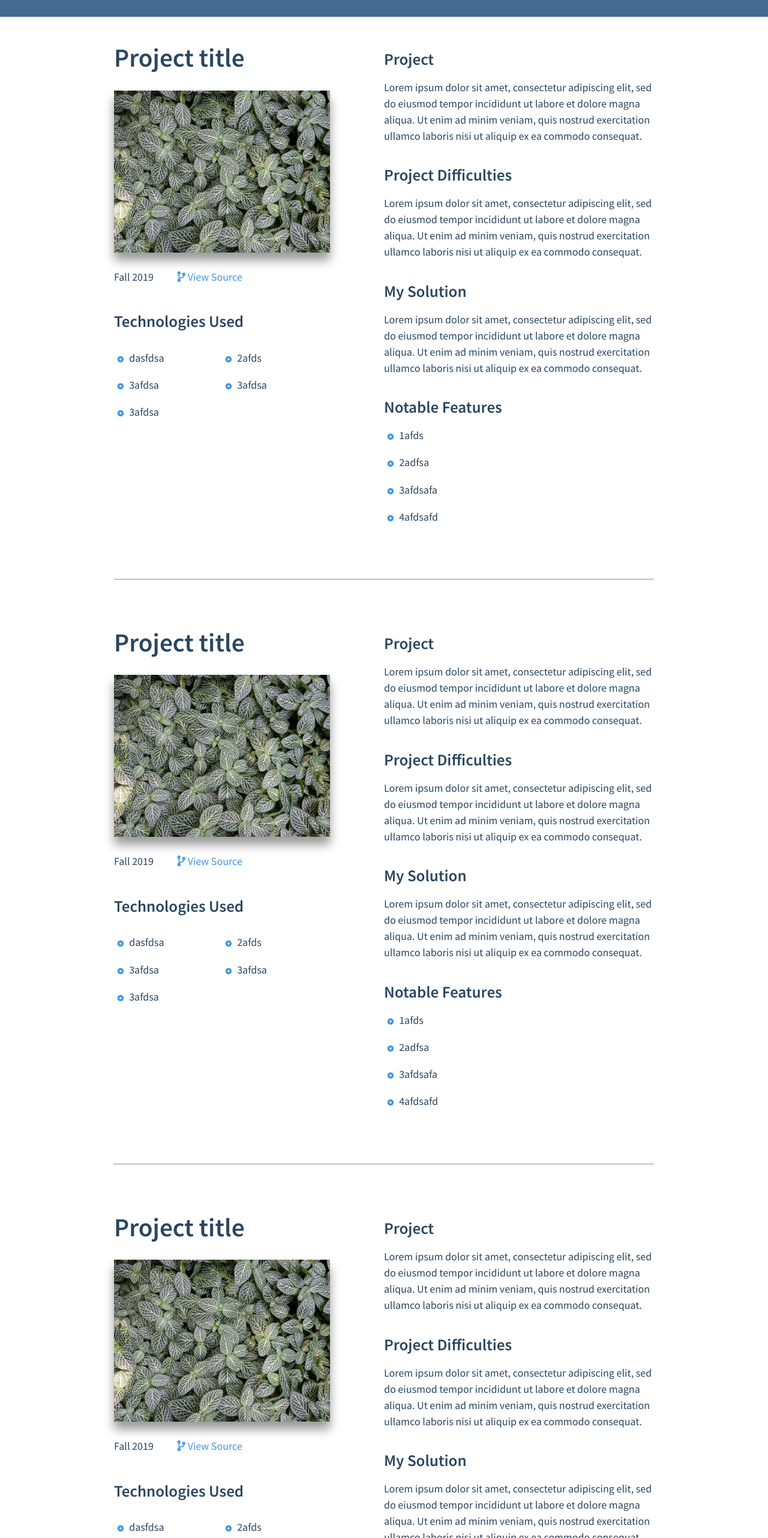
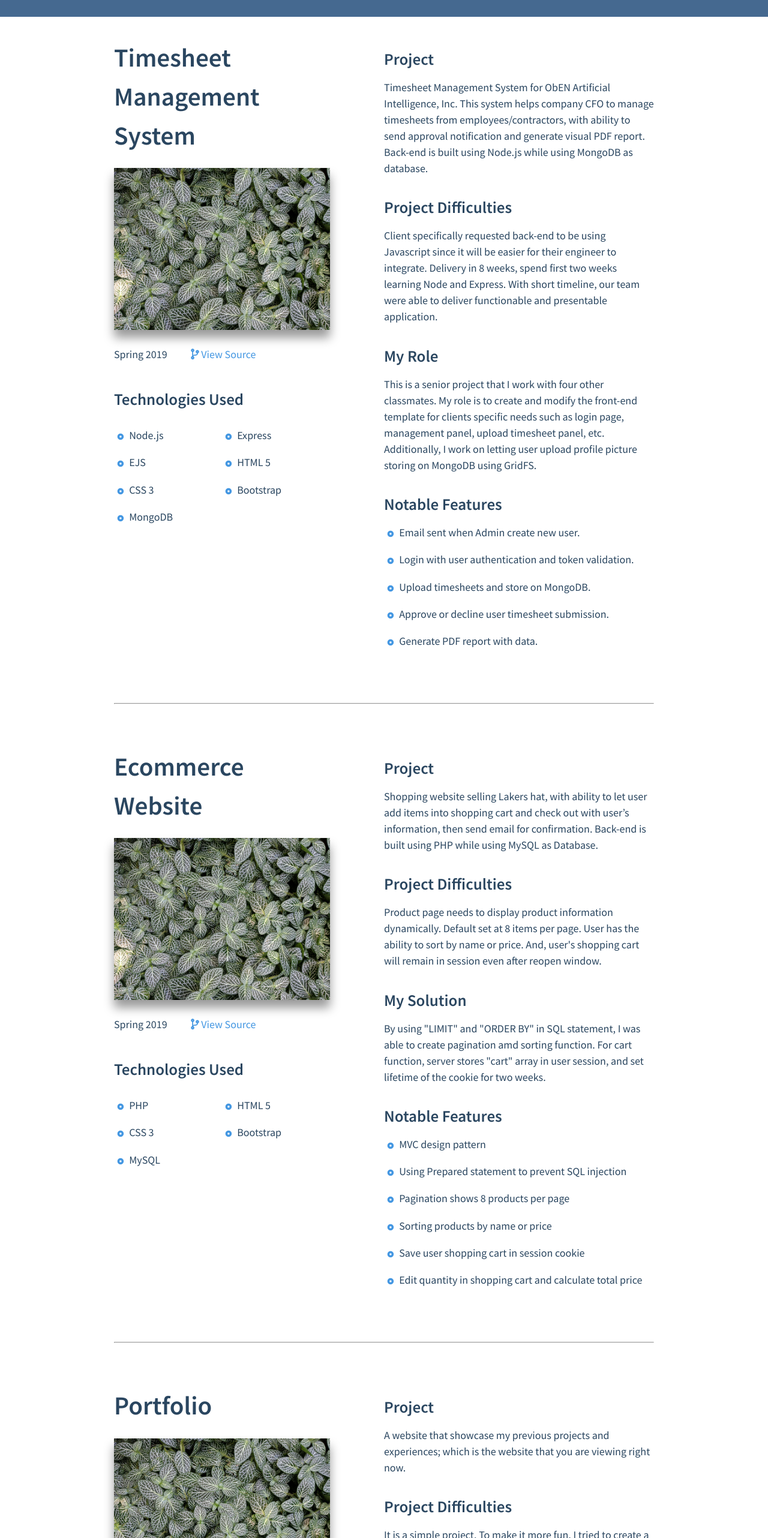
Before and after one commit to mrbrianlu/mrbrianlu.github.io, a plain HTML site: page index.html in a window 1280 px wide. Shown: the part 1440-4004 px from the top of the page at 60% size. Drawn offline with nearby package versions, Linux system fonts and the light colour scheme.

Commit message:
Update information on portfolio section

```diff
--- a/css/style.css
+++ b/css/style.css
@@ -263,6 +263,10 @@ section h2:before {
 }
 
 /* Experiences section */
+#experiences {
+	color: #2a4660;
+}
+
 #experiences h3 {
 	font-size: 1.3em;
 	padding: 1.5em 0 0 0;
--- a/index.html
+++ b/index.html
@@ -47,42 +47,159 @@
             <ul class="project-list">
                 <li class="project" data-aos="fade-up">
                     <div class="proj-info-left">
-                        <h3>Project title</h3>
+                        <h3>Timesheet Management System</h3>
+                        <img src="images/nerve.jpg" alt="">
+                        <span>Spring 2019</span>
+                        <a href=""><i class="fas fa-code-branch"></i> View Source</a>
+                        <h4>Technologies Used</h4>
+                        <ul>
+                            <li><i class="fas fa-dot-circle"></i> Node.js</li>
+                            <li><i class="fas fa-dot-circle"></i> Express</li>
+                            <li><i class="fas fa-dot-circle"></i> EJS</li>
+                            <li><i class="fas fa-dot-circle"></i> HTML 5</li>
+                            <li><i class="fas fa-dot-circle"></i> CSS 3</li>
+                            <li><i class="fas fa-dot-circle"></i> Bootstrap</li>
+                            <li><i class="fas fa-dot-circle"></i> MongoDB</li>
+                        </ul>
+                    </div>
+                    <div class="proj-info-right">
+                        <h4>Project</h4>
+                        <p>Timesheet Management System for ObEN Artificial Intelligence, Inc. This system helps company
+                            CFO
+                            to manage timesheets from employees/contractors, with
+                            ability to send approval notification and generate visual PDF report. Back-end is built
+                            using Node.js while using MongoDB as database.</p>
+                        <h4>Project Difficulties</h4>
+                        <p>Client specifically requested back-end to be using Javascript since it will be easier for
+                            their
+                            engineer to integrate. Delivery in 8 weeks, spend first two weeks learning Node and
+                            Express. With short timeline, our team were able to deliver functionable and presentable
+                            application.</p>
+                        <h4>My Role</h4>
+                        <p>This is a senior project that I work with four other classmates. My role is to create and
+                            modify the front-end template for clients specific needs such as login page, management
+                            panel, upload timesheet panel, etc. Additionally, I work on letting user upload profile
+                            picture storing on MongoDB using GridFS.</p>
+                        <h4>Notable Features</h4>
+                        <ul>
+                            <li><i class="fas fa-dot-circle"></i> Email sent when Admin create new user.</li>
+                            <li><i class="fas fa-dot-circle"></i> Login with user authentication and token validation.
+                            </li>
+                            <li><i class="fas fa-dot-circle"></i> Upload timesheets and store on MongoDB.</li>
+                            <li><i class="fas fa-dot-circle"></i> Approve or decline user timesheet submission.</li>
+                            <li><i class="fas fa-dot-circle"></i> Generate PDF report with data.</li>
+                        </ul>
+                    </div>
+                </li>
+                <hr>
+                <li class="project" data-aos="fade-up">
+                    <div class="proj-info-left">
+                        <h3>Ecommerce Website</h3>
+                        <img src="images/nerve.jpg" alt="">
+                        <span>Spring 2019</span>
+                        <a href=""><i class="fas fa-code-branch"></i> View Source</a>
+                        <h4>Technologies Used</h4>
+                        <ul>
+                            <li><i class="fas fa-dot-circle"></i> PHP</li>
+                            <li><i class="fas fa-dot-circle"></i> HTML 5</li>
+                            <li><i class="fas fa-dot-circle"></i> CSS 3</li>
+                            <li><i class="fas fa-dot-circle"></i> Bootstrap</li>
+                            <li><i class="fas fa-dot-circle"></i> MySQL</li>
+                        </ul>
+                    </div>
+                    <div class="proj-info-right">
+                        <h4>Project</h4>
+                        <p>Shopping website selling Lakers hat, with ability to let user add items into shopping cart
+                            and check out with
+                            user’s information, then send email for confirmation. Back-end is built using PHP while
+                            using MySQL as Database.</p>
+                        <h4>Project Difficulties</h4>
+                        <p>Product page needs to display product information dynamically. Default set at 8 items per
+                            page. User has the ability to sort by name or price. And, user's shopping cart will remain
+                            in session even after reopen window.</p>
+                        <h4>My Solution</h4>
+                        <p>By using "LIMIT" and "ORDER BY" in SQL statement, I was able to create pagination amd sorting
+                            function. For cart function, server stores "cart" array in user session, and set lifetime of
+                            the cookie for two weeks.</p>
+                        <h4>Notable Features</h4>
+                        <ul>
+                            <li><i class="fas fa-dot-circle"></i> MVC design pattern</li>
+                            <li><i class="fas fa-dot-circle"></i> Using Prepared statement to prevent SQL injection</li>
+                            <li><i class="fas fa-dot-circle"></i> Pagination shows 8 products per page</li>
+                            <li><i class="fas fa-dot-circle"></i> Sorting products by name or price</li>
+                            <li><i class="fas fa-dot-circle"></i> Save user shopping cart in session cookie</li>
+                            <li><i class="fas fa-dot-circle"></i> Edit quantity in shopping cart and calculate total
+                                price</li>
+                        </ul>
+                    </div>
+                </li>
+                <hr>
+                <li class="project" data-aos="fade-up">
+                    <div class="proj-info-left">
+                        <h3>Portfolio</h3>
                         <img src="images/nerve.jpg" alt="">
                         <span>Fall 2019</span>
                         <a href=""><i class="fas fa-code-branch"></i> View Source</a>
                         <h4>Technologies Used</h4>
                         <ul>
-                            <li><i class="fas fa-dot-circle"></i> dasfdsa</li>
-                            <li><i class="fas fa-dot-circle"></i> 2afds</li>
-                            <li><i class="fas fa-dot-circle"></i> 3afdsa</li>
-                            <li><i class="fas fa-dot-circle"></i> 3afdsa</li>
-                            <li><i class="fas fa-dot-circle"></i> 3afdsa</li>
+                            <li><i class="fas fa-dot-circle"></i> HTML 5</li>
+                            <li><i class="fas fa-dot-circle"></i> CSS 3</li>
                         </ul>
                     </div>
                     <div class="proj-info-right">
                         <h4>Project</h4>
-                        <p>Lorem ipsum dolor sit amet, consectetur adipiscing elit, sed do eiusmod tempor incididunt
-                            ut labore et dolore magna aliqua. Ut enim ad minim veniam, quis nostrud exercitation
-                            ullamco laboris nisi ut aliquip ex ea commodo consequat.</p>
+                        <p>A website that showcase my previous projects and experiences; which is the website that you
+                            are viewing right now.</p>
                         <h4>Project Difficulties</h4>
-                        <p>Lorem ipsum dolor sit amet, consectetur adipiscing elit, sed do eiusmod tempor incididunt
-                            ut labore et dolore magna aliqua. Ut enim ad minim veniam, quis nostrud exercitation
-                            ullamco laboris nisi ut aliquip ex ea commodo consequat.</p>
+                        <p>It is a simple project. To make it more fun, I tried to create a responsive website without
+                            using famous Bootstrap Grid system.</p>
                         <h4>My Solution</h4>
-                        <p>Lorem ipsum dolor sit amet, consectetur adipiscing elit, sed do eiusmod tempor incididunt
-                            ut labore et dolore magna aliqua. Ut enim ad minim veniam, quis nostrud exercitation
-                            ullamco laboris nisi ut aliquip ex ea commodo consequat.</p>
+                        <p>This website has a responsive layout built from CSS grid and flexbox. With the help from CSS
+                            media query, it's able to detect the viewport width from user's client and change the
+                            layout.</p>
                         <h4>Notable Features</h4>
                         <ul>
-                            <li><i class="fas fa-dot-circle"></i> 1afds</li>
-                            <li><i class="fas fa-dot-circle"></i> 2adfsa</li>
-                            <li><i class="fas fa-dot-circle"></i> 3afdsafa</li>
-                            <li><i class="fas fa-dot-circle"></i> 4afdsafd</li>
+                            <li><i class="fas fa-dot-circle"></i> Responsive layout by using CSS grid and flexbox</li>
+                            <li><i class="fas fa-dot-circle"></i> Hosting on Github pages</li>
                         </ul>
                     </div>
                 </li>
                 <hr>
+                <li class="project" data-aos="fade-up">
+                    <div class="proj-info-left">
+                        <h3>Pizza Ordering App</h3>
+                        <img src="images/nerve.jpg" alt="">
+                        <span>Spring 2019</span>
+                        <a href=""><i class="fas fa-code-branch"></i> View Source</a>
+                        <h4>Technologies Used</h4>
+                        <ul>
+                            <li><i class="fas fa-dot-circle"></i> Java</li>
+                            <li><i class="fas fa-dot-circle"></i> XML</li>
+                            <li><i class="fas fa-dot-circle"></i> SQLite</li>
+                        </ul>
+                    </div>
+                    <div class="proj-info-right">
+                        <h4>Project</h4>
+                        <p>A pizza ordering app that let users choose size and toppings of pizza. It will also collect
+                            user information and total price in SQLite database.</p>
+                        <h4>Project Difficulties</h4>
+                        <p>My first mobile app development. Mobile app has different UX/UI strategy then webiste or
+                            desktop software due to it's limited screen size. It is best practice to use single window
+                            or page for each function of the app.</p>
+                        <h4>My Solution</h4>
+                        <p>In Android development, a page is typically represent by one Activity. This app uses four
+                            Activities that each handle different jobs, such as welcome screen, collect order info, and
+                            confirmation page, etc. There is also one Fragment that let user customize pizza.</p>
+                        <h4>Notable Features</h4>
+                        <ul>
+                            <li><i class="fas fa-dot-circle"></i> User has choice of different pizza size</li>
+                            <li><i class="fas fa-dot-circle"></i> Adding each topping will be shown on the pizza
+                                display</li>
+                            <li><i class="fas fa-dot-circle"></i> Collect user data and store on SQLite</li>
+                        </ul>
+                    </div>
+                </li>
+                <!-- <hr>
                 <li class="project" data-aos="fade-up">
                     <div class="proj-info-left">
                         <h3>Project title</h3>
@@ -119,121 +236,7 @@
                             <li><i class="fas fa-dot-circle"></i> 4afdsafd</li>
                         </ul>
                     </div>
-                </li>
-                <hr>
-                <li class="project" data-aos="fade-up">
-                    <div class="proj-info-left">
-                        <h3>Project title</h3>
-                        <img src="images/nerve.jpg" alt="">
-                        <span>Fall 2019</span>
-                        <a href=""><i class="fas fa-code-branch"></i> View Source</a>
-                        <h4>Technologies Used</h4>
-                        <ul>
-                            <li><i class="fas fa-dot-circle"></i> dasfdsa</li>
-                            <li><i class="fas fa-dot-circle"></i> 2afds</li>
-                            <li><i class="fas fa-dot-circle"></i> 3afdsa</li>
-                            <li><i class="fas fa-dot-circle"></i> 3afdsa</li>
-                            <li><i class="fas fa-dot-circle"></i> 3afdsa</li>
-                        </ul>
-                    </div>
-                    <div class="proj-info-right">
-                        <h4>Project</h4>
-                        <p>Lorem ipsum dolor sit amet, consectetur adipiscing elit, sed do eiusmod tempor incididunt
-                            ut labore et dolore magna aliqua. Ut enim ad minim veniam, quis nostrud exercitation
-                            ullamco laboris nisi ut aliquip ex ea commodo consequat.</p>
-                        <h4>Project Difficulties</h4>
-                        <p>Lorem ipsum dolor sit amet, consectetur adipiscing elit, sed do eiusmod tempor incididunt
-                            ut labore et dolore magna aliqua. Ut enim ad minim veniam, quis nostrud exercitation
-                            ullamco laboris nisi ut aliquip ex ea commodo consequat.</p>
-                        <h4>My Solution</h4>
-                        <p>Lorem ipsum dolor sit amet, consectetur adipiscing elit, sed do eiusmod tempor incididunt
-                            ut labore et dolore magna aliqua. Ut enim ad minim veniam, quis nostrud exercitation
-                            ullamco laboris nisi ut aliquip ex ea commodo consequat.</p>
-                        <h4>Notable Features</h4>
-                        <ul>
-                            <li><i class="fas fa-dot-circle"></i> 1afds</li>
-                            <li><i class="fas fa-dot-circle"></i> 2adfsa</li>
-                            <li><i class="fas fa-dot-circle"></i> 3afdsafa</li>
-                            <li><i class="fas fa-dot-circle"></i> 4afdsafd</li>
-                        </ul>
-                    </div>
-                </li>
-                <hr>
-                <li class="project" data-aos="fade-up">
-                    <div class="proj-info-left">
-                        <h3>Project title</h3>
-                        <img src="images/nerve.jpg" alt="">
-                        <span>Fall 2019</span>
-                        <a href=""><i class="fas fa-code-branch"></i> View Source</a>
-                        <h4>Technologies Used</h4>
-                        <ul>
-                            <li><i class="fas fa-dot-circle"></i> dasfdsa</li>
-                            <li><i class="fas fa-dot-circle"></i> 2afds</li>
-                            <li><i class="fas fa-dot-circle"></i> 3afdsa</li>
-                            <li><i class="fas fa-dot-circle"></i> 3afdsa</li>
-                            <li><i class="fas fa-dot-circle"></i> 3afdsa</li>
-                        </ul>
-                    </div>
-                    <div class="proj-info-right">
-                        <h4>Project</h4>
-                        <p>Lorem ipsum dolor sit amet, consectetur adipiscing elit, sed do eiusmod tempor incididunt
-                            ut labore et dolore magna aliqua. Ut enim ad minim veniam, quis nostrud exercitation
-                            ullamco laboris nisi ut aliquip ex ea commodo consequat.</p>
-                        <h4>Project Difficulties</h4>
-                        <p>Lorem ipsum dolor sit amet, consectetur adipiscing elit, sed do eiusmod tempor incididunt
-                            ut labore et dolore magna aliqua. Ut enim ad minim veniam, quis nostrud exercitation
-                            ullamco laboris nisi ut aliquip ex ea commodo consequat.</p>
-                        <h4>My Solution</h4>
-                        <p>Lorem ipsum dolor sit amet, consectetur adipiscing elit, sed do eiusmod tempor incididunt
-                            ut labore et dolore magna aliqua. Ut enim ad minim veniam, quis nostrud exercitation
-                            ullamco laboris nisi ut aliquip ex ea commodo consequat.</p>
-                        <h4>Notable Features</h4>
-                        <ul>
-                            <li><i class="fas fa-dot-circle"></i> 1afds</li>
-                            <li><i class="fas fa-dot-circle"></i> 2adfsa</li>
-                            <li><i class="fas fa-dot-circle"></i> 3afdsafa</li>
-                            <li><i class="fas fa-dot-circle"></i> 4afdsafd</li>
-                        </ul>
-                    </div>
-                </li>
-                <hr>
-                <li class="project" data-aos="fade-up">
-                    <div class="proj-info-left">
-                        <h3>Project title</h3>
-                        <img src="images/nerve.jpg" alt="">
-                        <span>Fall 2019</span>
-                        <a href=""><i class="fas fa-code-branch"></i> View Source</a>
-                        <h4>Technologies Used</h4>
-                        <ul>
-                            <li><i class="fas fa-dot-circle"></i> dasfdsa</li>
-                            <li><i class="fas fa-dot-circle"></i> 2afds</li>
-                            <li><i class="fas fa-dot-circle"></i> 3afdsa</li>
-                            <li><i class="fas fa-dot-circle"></i> 3afdsa</li>
-                            <li><i class="fas fa-dot-circle"></i> 3afdsa</li>
-                        </ul>
-                    </div>
-                    <div class="proj-info-right">
-                        <h4>Project</h4>
-                        <p>Lorem ipsum dolor sit amet, consectetur adipiscing elit, sed do eiusmod tempor incididunt
-                            ut labore et dolore magna aliqua. Ut enim ad minim veniam, quis nostrud exercitation
-                            ullamco laboris nisi ut aliquip ex ea commodo consequat.</p>
-                        <h4>Project Difficulties</h4>
-                        <p>Lorem ipsum dolor sit amet, consectetur adipiscing elit, sed do eiusmod tempor incididunt
-                            ut labore et dolore magna aliqua. Ut enim ad minim veniam, quis nostrud exercitation
-                            ullamco laboris nisi ut aliquip ex ea commodo consequat.</p>
-                        <h4>My Solution</h4>
-                        <p>Lorem ipsum dolor sit amet, consectetur adipiscing elit, sed do eiusmod tempor incididunt
-                            ut labore et dolore magna aliqua. Ut enim ad minim veniam, quis nostrud exercitation
-                            ullamco laboris nisi ut aliquip ex ea commodo consequat.</p>
-                        <h4>Notable Features</h4>
-                        <ul>
-                            <li><i class="fas fa-dot-circle"></i> 1afds</li>
-                            <li><i class="fas fa-dot-circle"></i> 2adfsa</li>
-                            <li><i class="fas fa-dot-circle"></i> 3afdsafa</li>
-                            <li><i class="fas fa-dot-circle"></i> 4afdsafd</li>
-                        </ul>
-                    </div>
-                </li>
+                </li> -->
             </ul>
         </section><!-- #portfolio -->
 
@@ -243,7 +246,7 @@
                 <div class="skill-card">
                     <i class="fas fa-server"></i>
                     <h3>Back-End</h3>
-                    <p>Node.js // Express<br>ES6 // php</p>
+                    <p>Node.js // Express<br>ES6 // PHP</p>
                 </div>
                 <div class="skill-card">
                     <i class="fas fa-window-maximize"></i>
```
